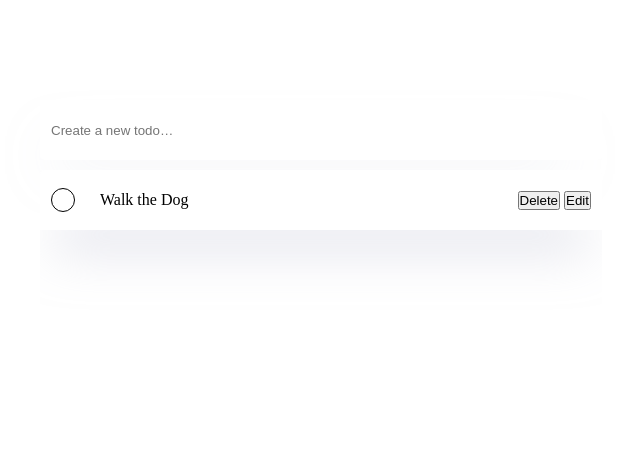
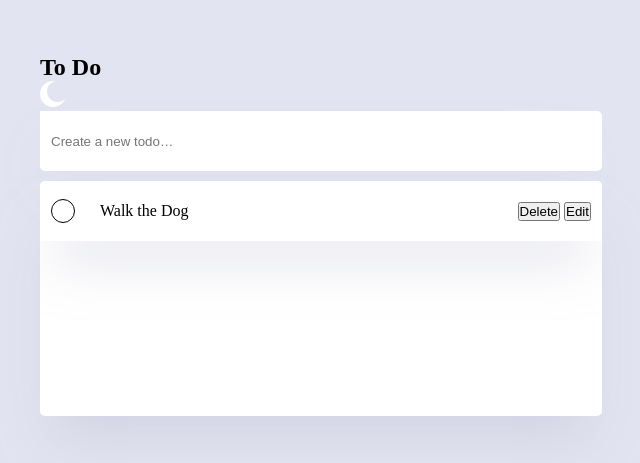
Before and after one commit to BekirLee/Figma-To-do, a plain HTML site: page index.html in a window 1280 px wide. Shown: the part 165-628 px from the top of the page, without its empty margins (319-959 px from the left). Drawn offline with Linux system fonts and the light colour scheme.

Commit message:
add new codes for new changes for today

```diff
--- a/index.html
+++ b/index.html
@@ -27,6 +27,10 @@
     <main>
 
         <div class="todoList">
+            <div class="shapeIcon">
+                <h2>To Do</h2>
+                <img src="./src/assets/img/Combined Shape.svg" alt="">
+            </div>
 
             <div class="listHead mainInput lists">
                 <form action="" class="todoList-form">
--- a/src/assets/scss/main.scss
+++ b/src/assets/scss/main.scss
@@ -3,6 +3,10 @@
 * {
     margin: 0;
     padding: 0;
+}
+
+body{
+    background-color: $mercury;
 }
 
 .lists {
@@ -61,12 +65,11 @@ main {
 
         .listBody {
             margin-top: 30px;
-            height: 439px;
-            overflow: hidden;
+            overflow-y: scroll;
             border-radius: 5px;
-            height: 200px;
+            height: 235px;
             background-color: $white;
-            // overflow-y: scroll;
+            box-shadow: 0px 35px 50px -15px rgba(194, 195, 214, 0.50);
 
             .addedInputs {
                 .listsUl {
```
Also changed, not shown: src/assets/css/main.css, 1 other file.
